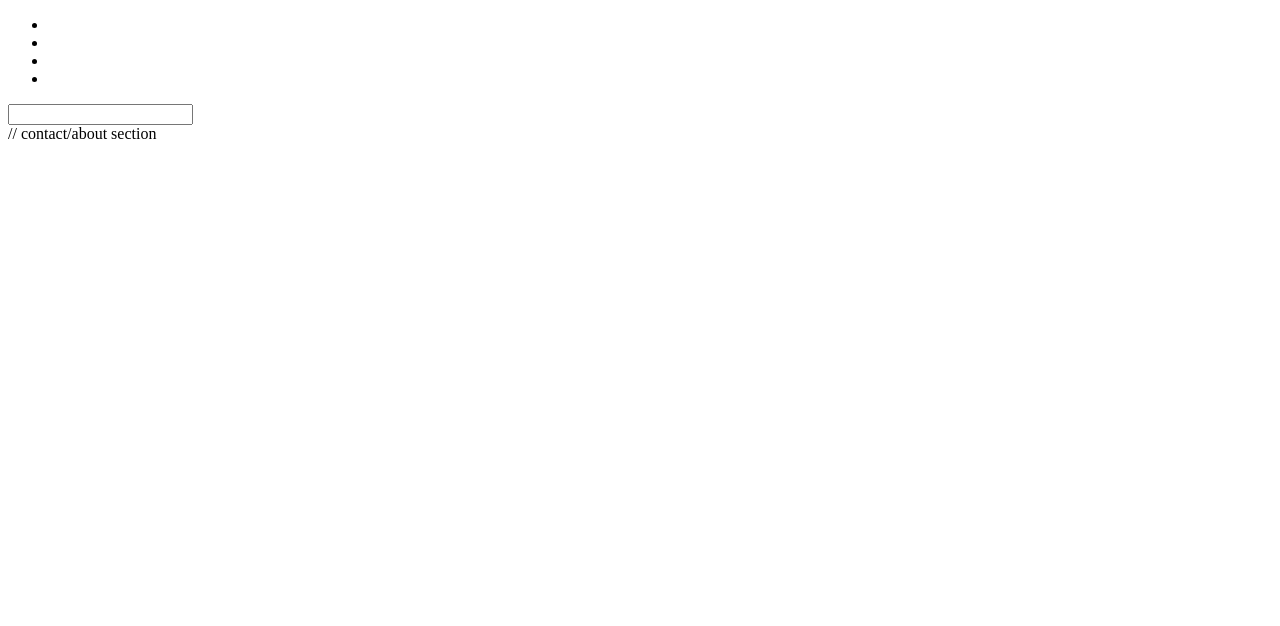
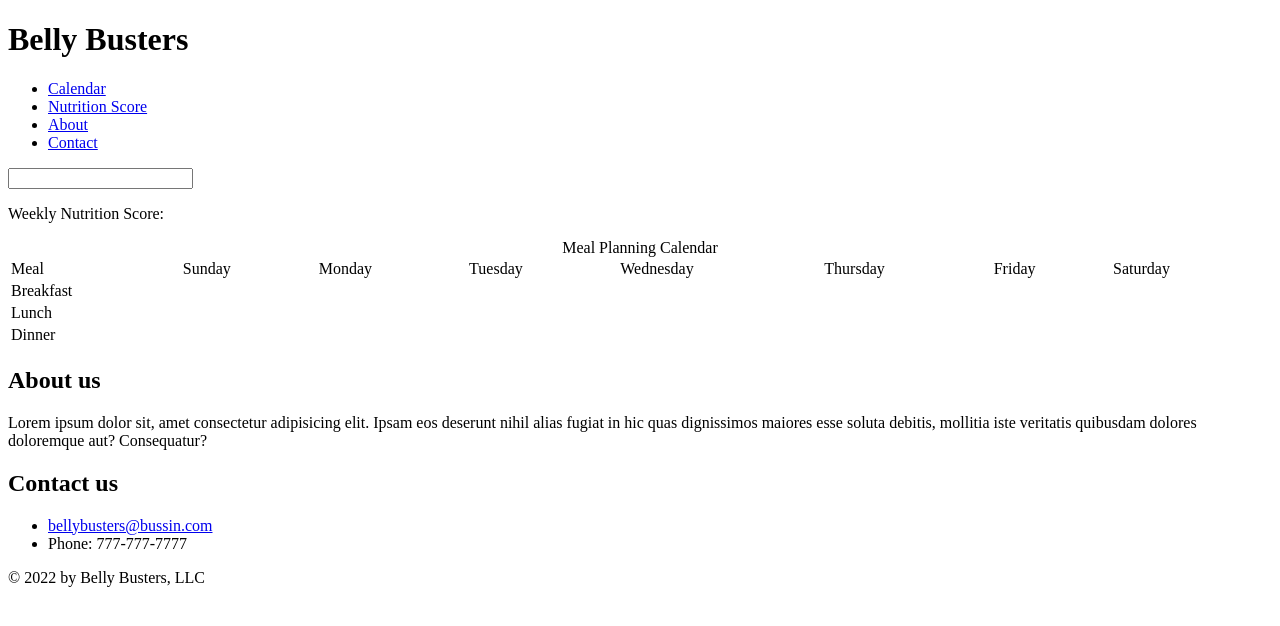
Before and after one commit to Dalsakkaf/Project1-BarkingDog, a plain HTML site: page index.html in a window 1280 px wide. Drawn offline with Linux system fonts and the light colour scheme.

Commit message:
semantic structure of index.html file

```diff
--- a/index.html
+++ b/index.html
@@ -6,34 +6,70 @@
     <meta name="viewport" content="width=device-width, initial-scale=1.0">
     <title>Belly Busters</title>
 </head>
+
 <body>
     <header>
-        <nav>
-            <ul>
-                <li></li>
-                <li></li>
-                <li></li>
-                <li></li>
+        <h1>Belly Busters</h1>
+        <nav class="navBar">
+            <ul class="options">
+                <li><a href="#calendar">Calendar</a></li>
+                <li><a href="#score">Nutrition Score</a></li>
+                <li><a href="#about">About</a></li>
+                <li><a href="#contact">Contact</a></li>
             </ul>
         </nav>
     </header>
 
     <main>
-        <div>
+        <div class="searchBar">
             <input type="text">
         </div>
 
         <div>
-            <table>
-                <caption></caption>
+            <div id="score">
+                <p id="average">Weekly Nutrition Score:</p>
+            </div>
+            <table id="calendar" style="width: 100%">
+                <caption>Meal Planning Calendar</caption>
+                <tr>
+                    <td>Meal</td>
+                    <td>Sunday</td>
+                    <td>Monday</td>
+                    <td>Tuesday</td>
+                    <td>Wednesday</td>
+                    <td>Thursday</td>
+                    <td>Friday</td>
+                    <td>Saturday</td>
+                </tr>
+                <container class="grid"></container>
+                <tr>
+                    <td>Breakfast</td>
+                </tr>
+                <tr>
+                    <td>Lunch</td>
+                </tr>
+                <tr>
+                    <td>Dinner</td>
+                </tr>
             </table>
         </div>
 
         <div>
-// contact/about section
+            <h2 id="about">About us</h2>
+            <p>Lorem ipsum dolor sit, amet consectetur adipisicing elit. Ipsam eos deserunt nihil alias fugiat in hic quas dignissimos maiores esse soluta debitis, mollitia iste veritatis quibusdam dolores doloremque aut? Consequatur?</p>
+            <h2>Contact us</h2>
+            <ul id="contact">
+                <li>
+                    <a href="mailto: bellybusters@bussin.com">bellybusters@bussin.com</a>
+                </li>
+                <li>Phone: 777-777-7777</li>
+            </ul>
         </div>
 
     </main>
+    <footer>
+        © 2022 by Belly Busters, LLC
+    </footer>
 
 </body>
 </html>
```
